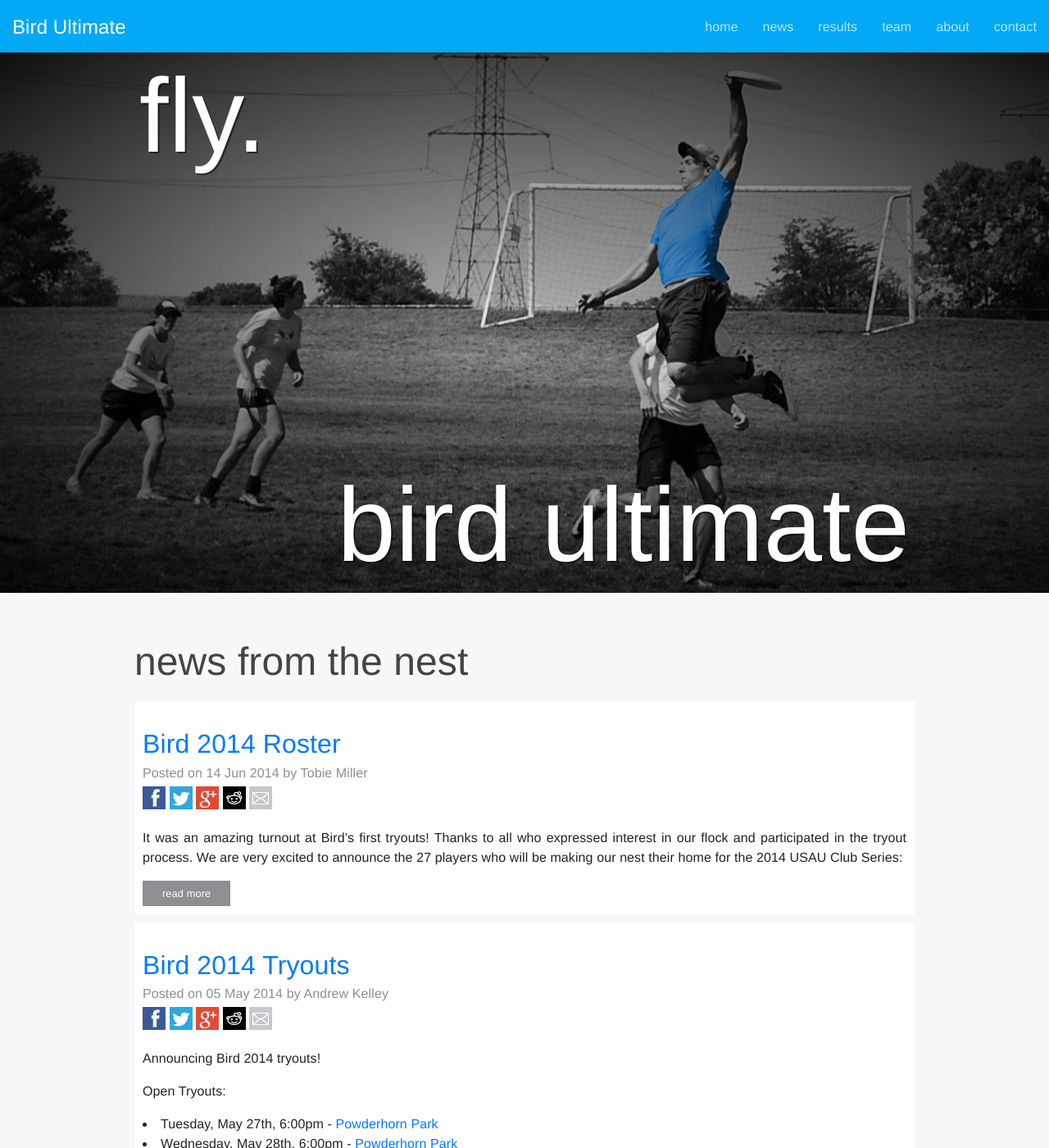
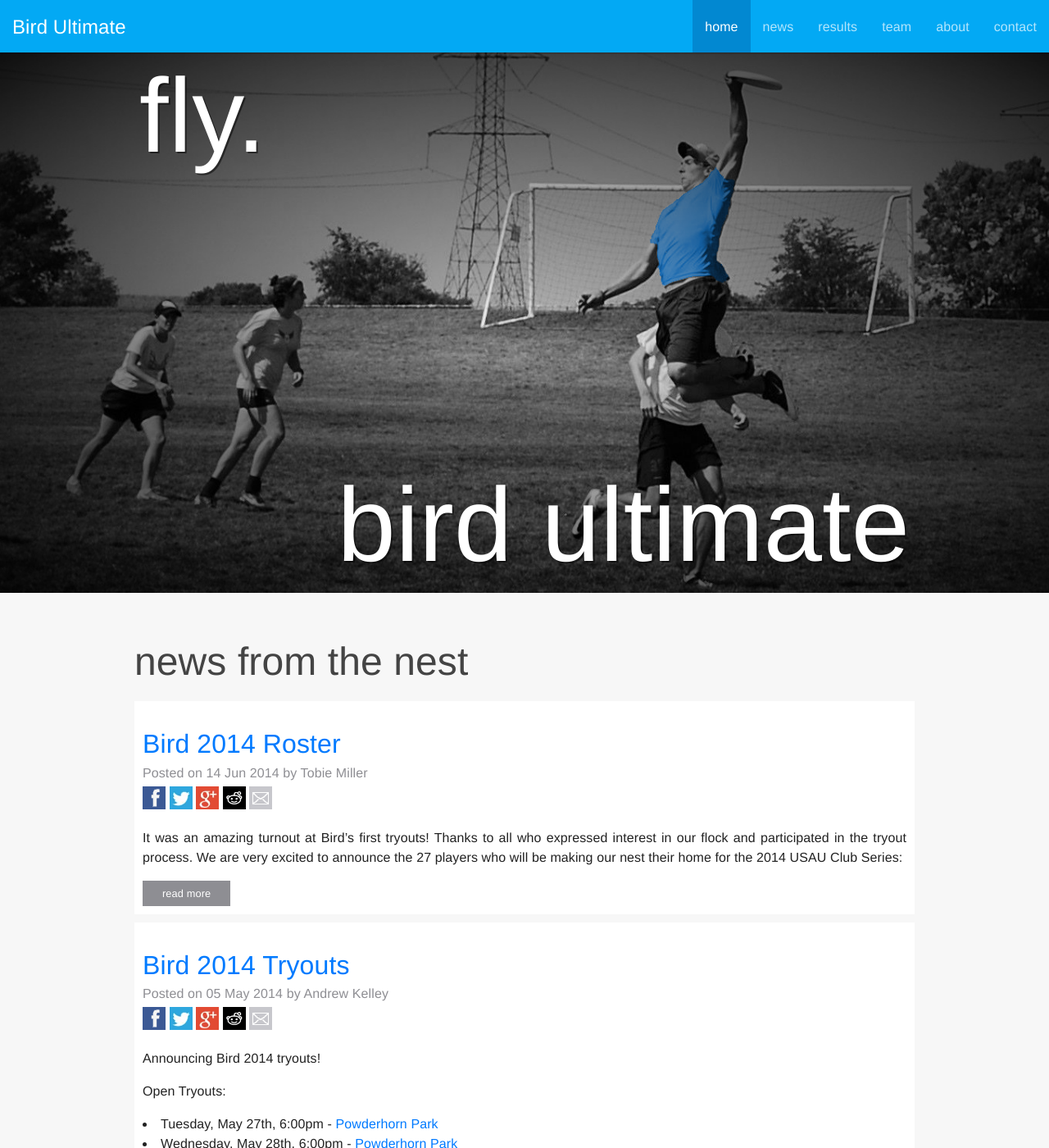
Before and after one commit to birdultimate/birdultimate.github.io, a Jekyll site: the page built from index.html, in a window 1280 px wide and 1400 px high. Shown: the whole window at 82% size. Built offline with Jekyll 4.4.1, drawn with Linux system fonts in a browser that asks for light colours; nearby versions of some CDN libraries; Markdown is read by kramdown in place of the engine named in the settings.

Commit message:
set up scrollspy for home page

```diff
--- a/_layouts/default.html
+++ b/_layouts/default.html
@@ -8,7 +8,7 @@
     <link rel="shortcut icon" type="image/png" href="/assets/images/favicon.png"/>
     <link rel="stylesheet" href="/dist/bird-ultimate.min.css">
   </head>
-  <body>
+  <body data-spy="scroll" data-target="#navbar" data-offset="65">
     <div id="fb-root"></div>
     <script>(function(d, s, id) {
       var js, fjs = d.getElementsByTagName(s)[0];
@@ -26,29 +26,29 @@
             <span class="icon-bar"></span>
             <span class="icon-bar"></span>
           </button>
-          <a class="navbar-brand" href="/#top">
+          <a class="navbar-brand" href="#top">
             <span>Bird Ultimate</span>
           </a>
         </div>
         <div id="navbar" class="navbar-collapse collapse">
           <ul class="nav navbar-nav navbar-right">
             <li>
-              <a href="/#top">home</a>
+              <a href="#top">home</a>
             </li>
             <li>
-              <a href="/#news">news</a>
+              <a href="#news">news</a>
             </li>
             <li>
-              <a href="/#results">results</a>
+              <a href="#results">results</a>
             </li>
             <li>
-              <a href="/#team">team</a>
+              <a href="#team">team</a>
             </li>
             <li>
-              <a href="/#about">about</a>
+              <a href="#about">about</a>
             </li>
             <li>
-              <a href="/#contact">contact</a>
+              <a href="#contact">contact</a>
             </li>
           </ul>
         </div><!--/.nav-collapse -->
--- a/index.html
+++ b/index.html
@@ -3,7 +3,7 @@ layout: default
 title: Bird Ultimate
 ---
 <a name="top"></a>
-<div class="page-banner">
+<div id="top" class="page-banner">
 	<img src="/assets/images/banner-bvon.png"/>
 	<div class="banner-overlay">
 		<div class="content-container">
@@ -13,7 +13,7 @@ title: Bird Ultimate
 	</div>
 </div>
 <a name="news"></a>
-<div class="news">
+<div id="news" class="news">
 	<div class="content-container content-section">
 		<h1 class="section-title">news from the nest</h1>
 		{% for post in site.posts %}
@@ -38,7 +38,7 @@ title: Bird Ultimate
 	</div>
 </div>
 <a name="results"></a>
-<div class="results">
+<div id="results" class="results">
 	<img src="/assets/images/banner-transparent.png"/>
 	<div class="results-overlay">
 		<div class="content-container content-section">
@@ -57,7 +57,7 @@ title: Bird Ultimate
 	</div>
 </div>
 <a name="team"></a>
-<div class="team">
+<div id="team" class="team">
 	<div class="content-container content-section">
 		<h1 class="section-title">meet the team</h1>
 		{% for player in site.data.players %}
@@ -76,7 +76,7 @@ title: Bird Ultimate
 	</div>
 </div>
 <a name="about"></a>
-<div class="about">
+<div id="about" class="about">
 	<div class="content-container content-section">
 		<h1 class="section-title">about bird</h1>
 		<p>Bird is an ultimate frisbee club from Minneapolis, Minnesota. Bird competes in the Select Flight of the USA Ultimate Mixed Club Series.</p>
@@ -86,7 +86,7 @@ title: Bird Ultimate
 	</div>
 </div>
 <a name="contact"></a>
-<div class="contact">
+<div id="contact" class="contact">
 	<div class="content-container content-section last">
 		<h1 class="section-title">contact us</h1>
 		<div id="contact-form">
--- a/src/scss/main.scss
+++ b/src/scss/main.scss
@@ -21,6 +21,7 @@ body {
   font-size: 16px;
   text-align: left;
   line-height: 1.5em;
+  position: relative;
 }
 
 h1, h2, h3, h4, h5, h6 {
```
Also changed, not shown: dist/bird-ultimate.min.css, 8 other files.
